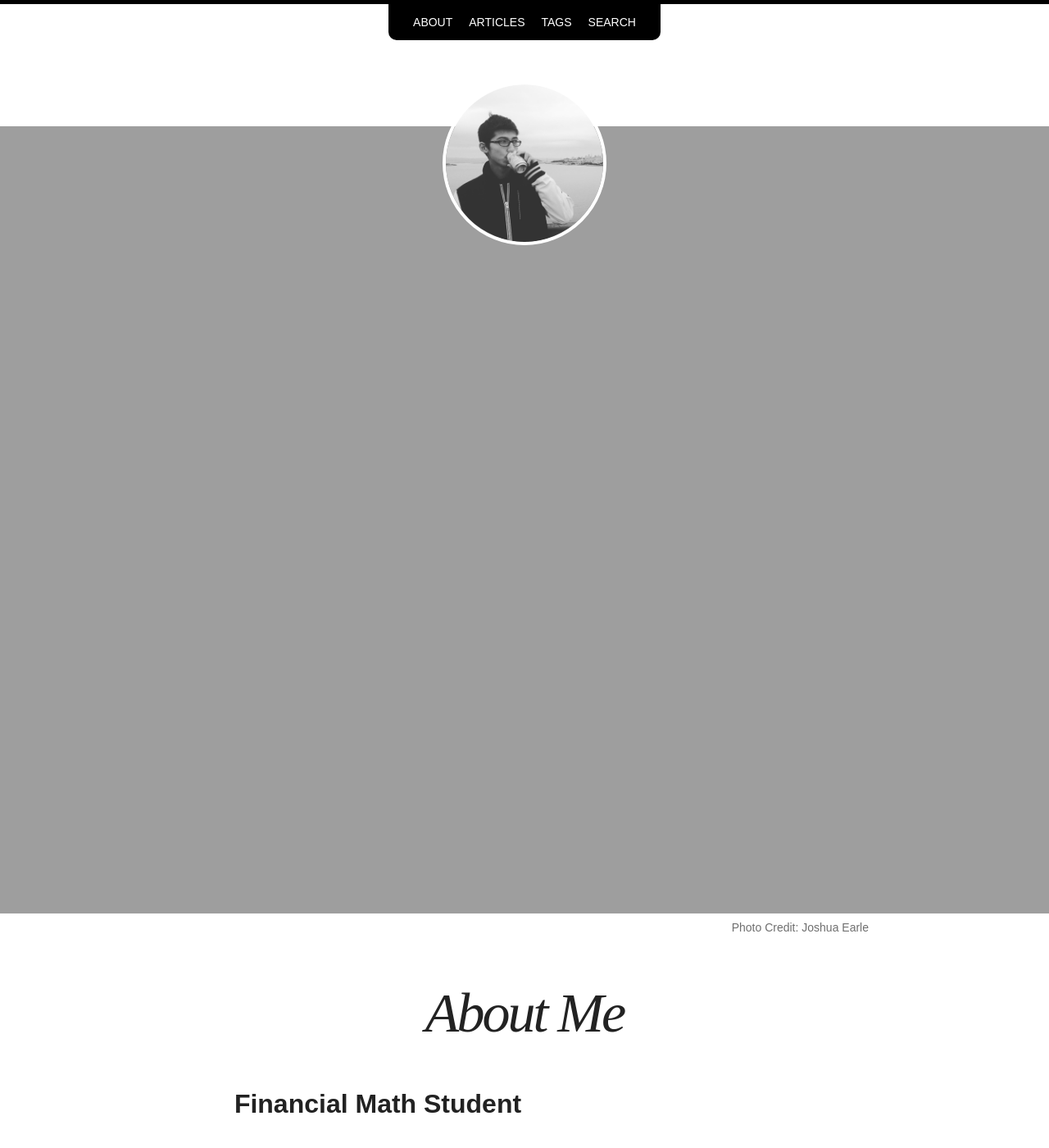
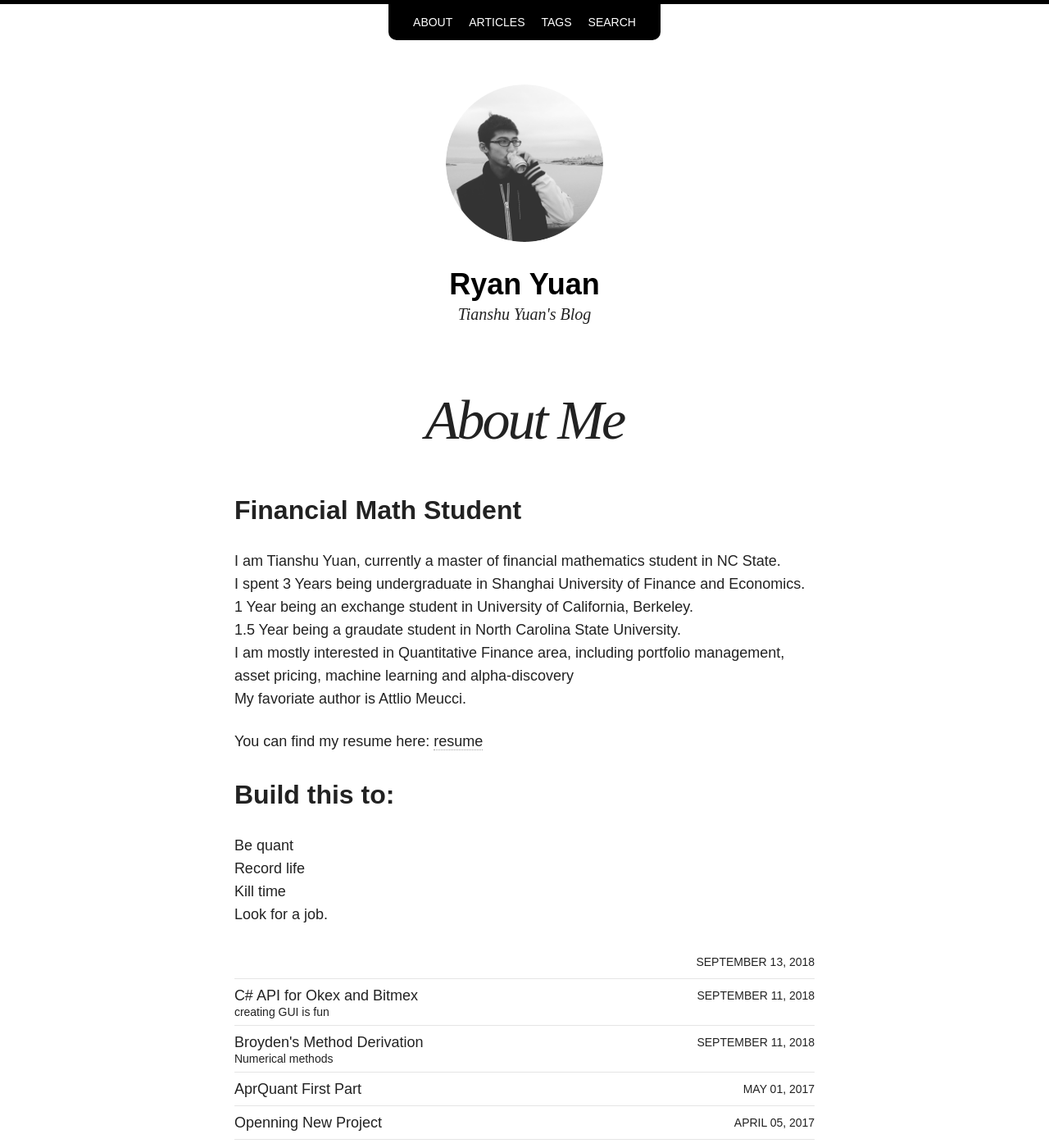
Before and after one commit to ryanyuan42/ryanyuan42.github.io, a Jekyll site: the page built from index.html, in a window 1280 px wide and 1400 px high. Shown: the whole window at 82% size. Built offline with Jekyll 4.4.1, drawn with Linux system fonts in a browser that asks for light colours; nearby versions of some CDN libraries.

Commit message:
Update index.html

```diff
--- a/index.html
+++ b/index.html
@@ -3,10 +3,7 @@ layout: page
 title: About Me
 excerpt: "Tianshu Yuan"
 modified: 2014-08-08T19:44:38.564948-04:00
-image:
-  feature: Joshua Earle.jpg
-  credit: Joshua Earle
-  creditlink: https://unsplash.com/photos/ZMcLVBi9xx4
+
 ---
 
 <h2> Financial Math Student </h2>
```
